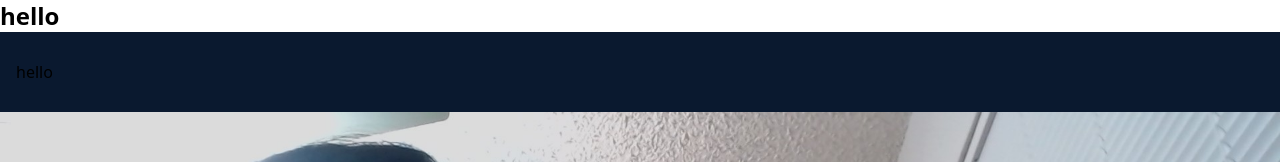
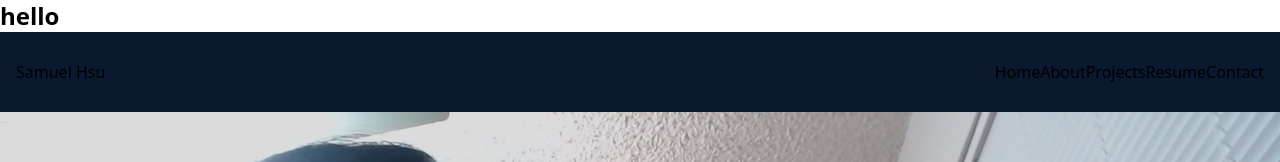
Before and after one commit to sky19930112/Samuel-Portfolio, a React (Create React App) app: page / in a window 1280 px wide. Shown: the top 162 px of the page. Built offline with nearby package versions, Linux system fonts and the light colour scheme.

Commit message:
work on Navbar

```diff
--- a/package.json
+++ b/package.json
@@ -14,7 +14,8 @@
     "react-icons": "^4.8.0",
     "react-pdf": "^5.7.1",
     "react-router-dom": "^6.2.2",
-    "react-scripts": "5.0.0"
+    "react-scripts": "5.0.0",
+    "react-scroll": "^1.8.6"
   },
   "scripts": {
     "start": "react-scripts start",
--- a/src/App.js
+++ b/src/App.js
@@ -1,16 +1,10 @@
-import React, { useState, useEffect } from "react";
-import {
-  BrowserRouter as Router,
-  Route,
-  Routes,
-  Navigate
-} from "react-router-dom";
 import Navbar from "./components/Navbar/Navbar.js";
 import Home from "./components/Home/Home.js";
 import About from "./components/About/About.js";
 import Projects from "./components/Projects/Projects.js";
 import Footer from "./components/Footer/Footer.js";
 import Resume from "./components/Resume/Resume.js";
+
 
 function App() {
   return (
--- a/src/components/Navbar/Navbar.js
+++ b/src/components/Navbar/Navbar.js
@@ -1,8 +1,32 @@
 import React from 'react';
+import { Link } from 'react-scroll';
 
 const Navbar = () => {
     return (
-        <div className='fixed w-full h-[80px] flex justify-between items-center px-4 bg-[#0a192f]'>hello</div>
+        <div className='fixed w-full h-[80px] flex justify-between items-center px-4 bg-[#0a192f]'>
+            <div>
+                <h1>Samuel Hsu</h1>
+            </div>
+
+
+            <ul className='hidden md:flex'>
+                <li>
+                    <Link to='home' smooth={true} duration={500}>Home</Link>
+                </li>
+                <li>
+                    <Link to='about' smooth={true} duration={500}>About</Link>
+                </li>
+                <li>
+                    <Link to='projects' smooth={true} duration={500}>Projects</Link>
+                </li>
+                <li>
+                    <Link to='resume' smooth={true} duration={500}>Resume</Link>
+                </li>
+                <li>
+                    <Link to='contact' smooth={true} duration={500}>Contact</Link>
+                </li>
+            </ul>
+        </div>
     )
 }
 
```
Also changed, not shown: 1 other file (tests, documents, lock files or other folders).
